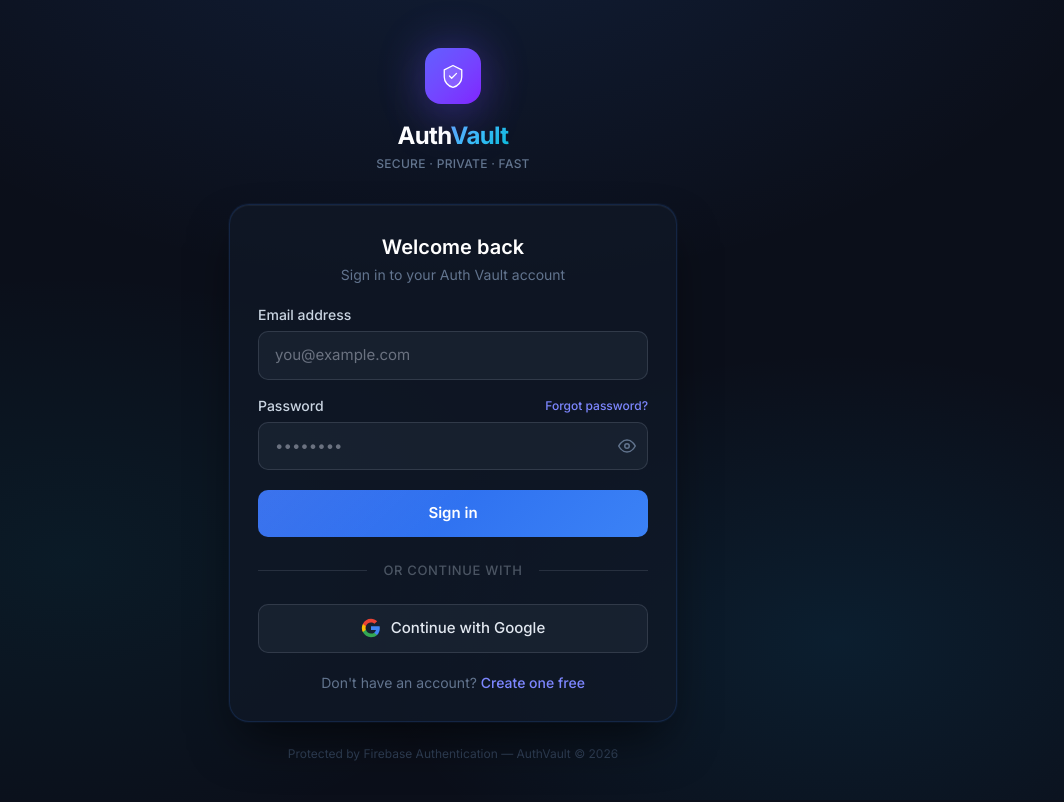
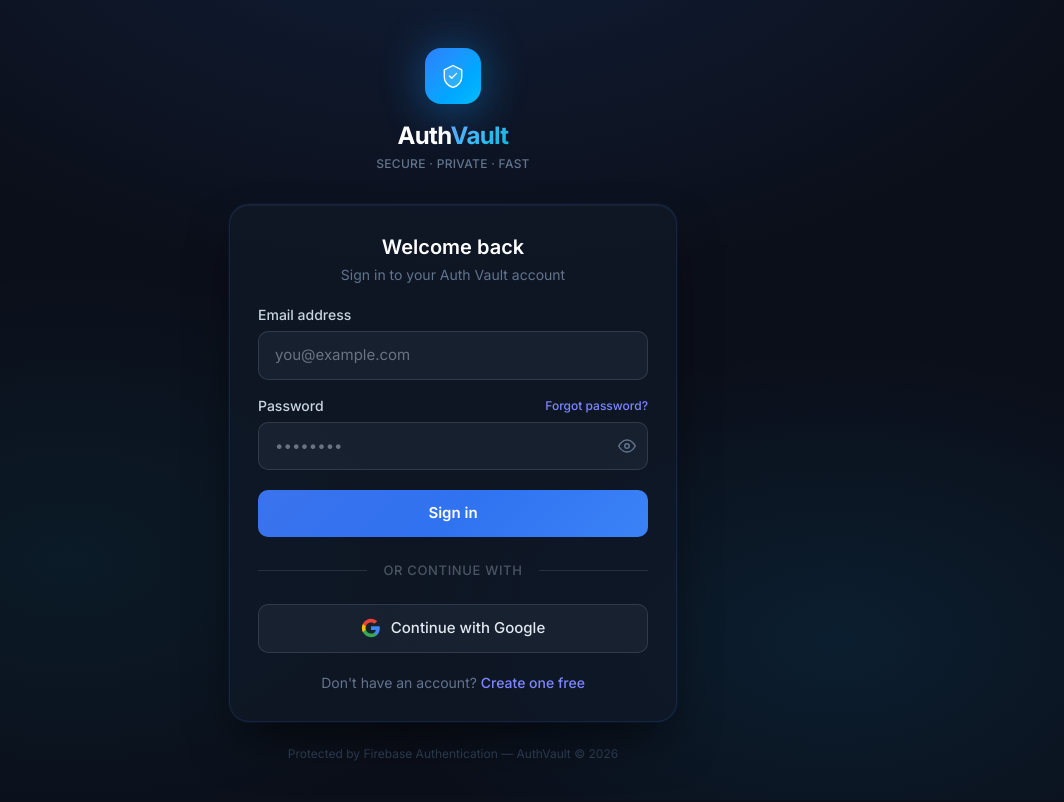
Before and after one commit to YashG1195/auth-vault, a React (Vite) app: page /login in a window 1280 px wide. Shown: the top 802 px of the page, without its empty margins (187-1251 px from the left). Built offline with nearby package versions, Linux system fonts and the light colour scheme; no server answers.

Commit message:
fix: update src/components/AuthLayout.jsx — fix auth errors & blue theme

```diff
--- a/src/components/AuthLayout.jsx
+++ b/src/components/AuthLayout.jsx
@@ -1,20 +1,13 @@
-/**
- * AuthLayout — shared card layout wrapping all auth pages (Login, Signup, Reset).
- * Renders the gradient mesh background, the vault logo, a title/subtitle,
- * and the content slot (children).
- */
 export default function AuthLayout({ title, subtitle, children }) {
   return (
     <div className="min-h-screen flex items-center justify-center px-4 py-12">
-      {/* Gradient background */}
       <div className="gradient-mesh" />
 
       <div className="w-full max-w-md animate-fade-in-up">
         {/* Logo + Branding */}
         <div className="flex flex-col items-center mb-8">
-          {/* Vault shield icon */}
           <div className="relative mb-4">
-            <div className="w-14 h-14 rounded-2xl bg-gradient-to-br from-indigo-500 to-violet-600 flex items-center justify-center shadow-2xl shadow-indigo-500/30">
+            <div className="w-14 h-14 rounded-2xl bg-gradient-to-br from-blue-500 to-sky-400 flex items-center justify-center shadow-2xl shadow-blue-500/30">
               <svg width="28" height="28" viewBox="0 0 32 32" fill="none" xmlns="http://www.w3.org/2000/svg">
                 <path
                   d="M16 4L6 9V17C6 22.55 10.16 27.74 16 29C21.84 27.74 26 22.55 26 17V9L16 4Z"
@@ -33,8 +26,7 @@
                 />
               </svg>
             </div>
-            {/* Glow */}
-            <div className="absolute inset-0 rounded-2xl bg-gradient-to-br from-indigo-500 to-violet-600 blur-xl opacity-40 -z-10" />
+            <div className="absolute inset-0 rounded-2xl bg-gradient-to-br from-blue-500 to-sky-400 blur-xl opacity-40 -z-10" />
           </div>
 
           <h1 className="text-2xl font-bold text-white tracking-tight">
@@ -47,7 +39,6 @@
 
         {/* Card */}
         <div className="glass-card p-7 flex flex-col gap-5">
-          {/* Page heading */}
           <div className="text-center">
             <h2 className="text-xl font-semibold text-white">{title}</h2>
             {subtitle && (
@@ -55,11 +46,9 @@
             )}
           </div>
 
-          {/* Page content */}
           {children}
         </div>
 
-        {/* Footer */}
         <p className="text-center text-xs text-slate-700 mt-6">
           Protected by Firebase Authentication &mdash; AuthVault &copy; {new Date().getFullYear()}
         </p>
```
